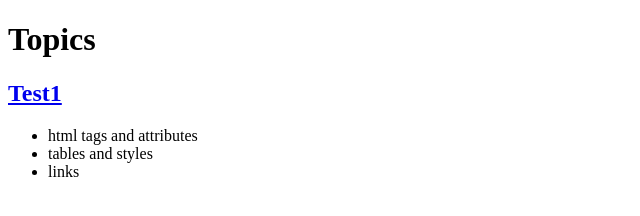
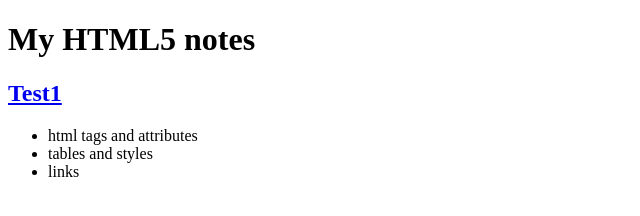
Before and after one commit to vitoOmbero/vitoombero.github.io, a plain HTML site: page index.html in a window 1280 px wide. Shown: the whole page, without its empty margins (0-640 px from the left). Drawn offline with Linux system fonts and the light colour scheme.

Commit message:
change title for github pages

```diff
--- a/index.html
+++ b/index.html
@@ -7,7 +7,7 @@
     <title>HTML5 notes</title>
 </head>
 <body>
-    <h1>Topics</h1>
+    <h1>My HTML5 notes</h1>
     <h2><a href="/theme_01/TEST1/animal_language.html">Test1</a></h2>
     <ul>
         <li>html tags and attributes</li>
```
